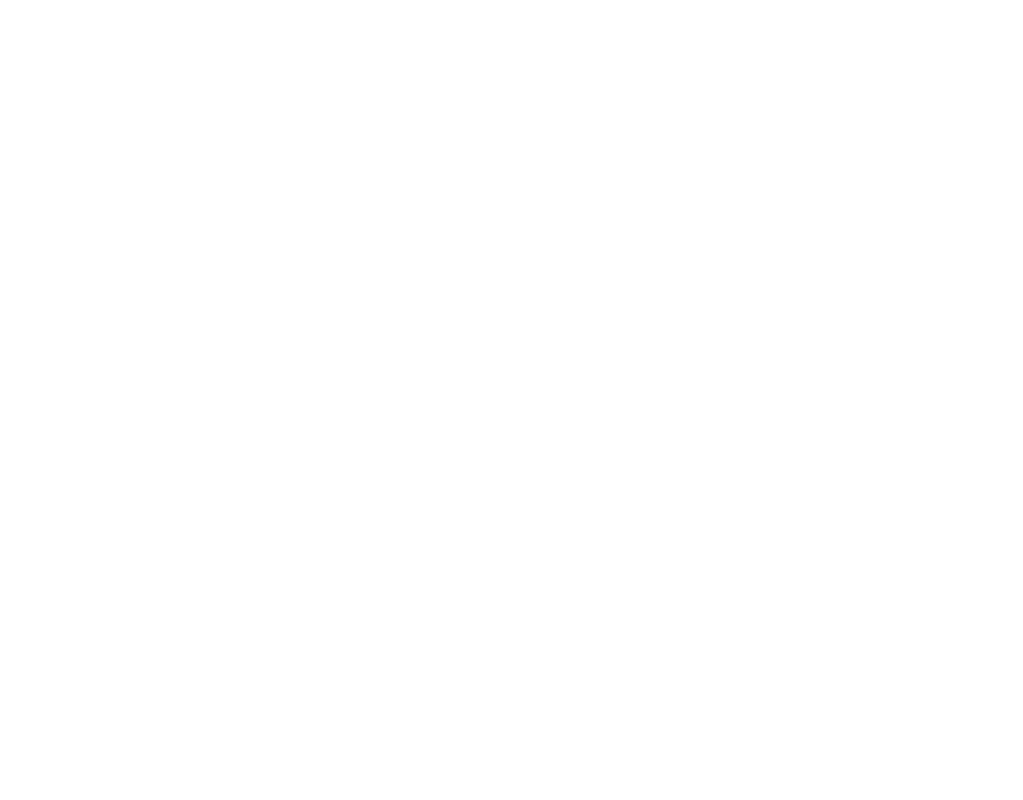
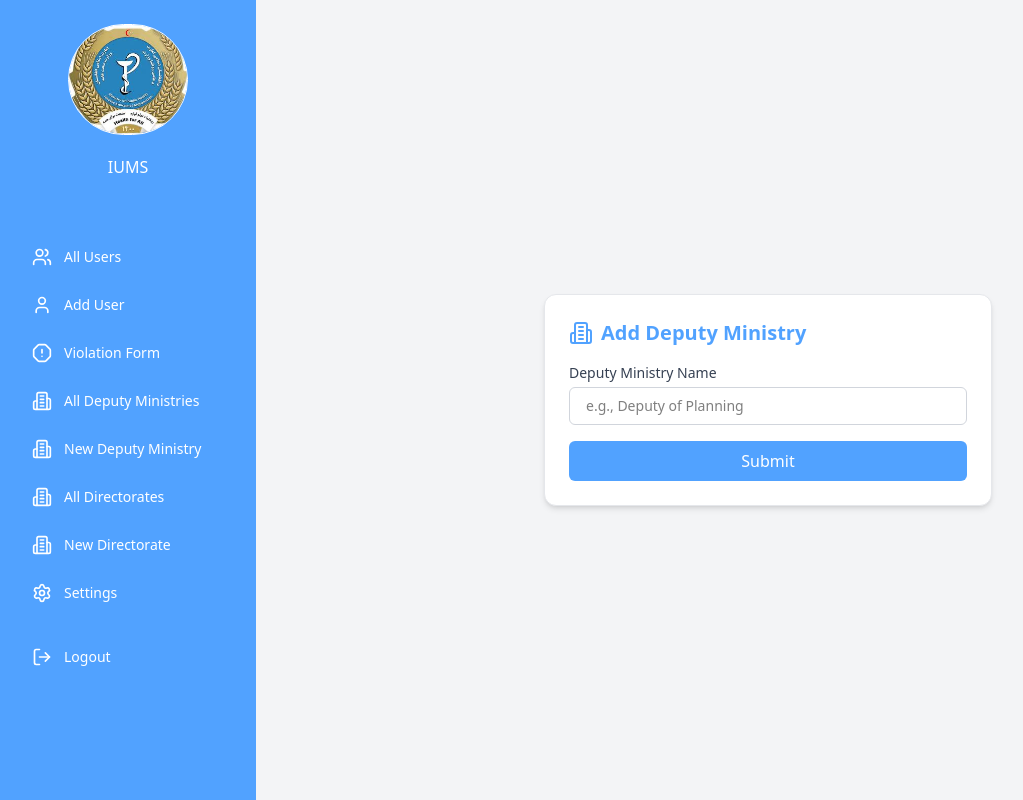
Before and after one commit to fiafghan/internet-users-ms-frontend, a React (Vite) app: page /newdeputyministry in a window 1280 px wide. Before the commit this address had no page. Shown: the whole page, without its empty margins (0-1023 px from the left). Built offline with nearby package versions, Linux system fonts and the light colour scheme.

Commit message:
in sidebar - all deputy ministries, new deputy ministry, all directorate, new directorate were added!

```diff
--- a/src/App.tsx
+++ b/src/App.tsx
@@ -19,8 +19,8 @@
       <Routes>
       <Route path="/register" element={<RegisterForm />} />
       <Route path="/login" element={<LoginForm />} />
-      <Route path="/deputyministryform" element={<DeputyMinistryForm />} />
-      <Route path="/allministries" element={<AllMinistries />} />
+      <Route path="/newdeputyministry" element={<DeputyMinistryForm />} />
+      <Route path="/alldeputyministries" element={<AllMinistries />} />
       <Route path="/newdirectorate" element={<NewDirectorate />} />
       <Route path="/alldirectorates" element={<AllDirectorates />} />
       <Route path="/adduser" element={<PrivateRoute><InternetUserAddForm /></PrivateRoute>} />
--- a/src/DeputyMinistryForm.tsx
+++ b/src/DeputyMinistryForm.tsx
@@ -44,8 +44,8 @@
       <div className="flex-1 flex items-center justify-center px-4 py-8">
         <div className="max-w-md w-full bg-white p-6 rounded-xl shadow-md border border-gray-200">
           <div className="flex items-center gap-2 mb-4">
-            <Building2 className="text-blue-500 w-6 h-6" />
-            <h1 className="text-xl font-semibold text-blue-700">Add Deputy Ministry</h1>
+            <Building2 className="text-blue-400 w-6 h-6" />
+            <h1 className="text-xl font-semibold text-blue-400">Add Deputy Ministry</h1>
           </div>
 
           <form onSubmit={handleSubmit} className="space-y-4">
@@ -69,7 +69,7 @@
             <button
               type="submit"
               disabled={loading}
-              className="w-full flex items-center justify-center gap-2 bg-blue-500 hover:bg-blue-600 text-white px-4 py-2 rounded-md transition"
+              className="w-full flex items-center justify-center gap-2 bg-blue-400 hover:bg-blue-300 text-white px-4 py-2 rounded-md transition"
             >
               {loading && <Loader2 className="animate-spin w-4 h-4" />}
               Submit
--- a/src/components/Sidebar.tsx
+++ b/src/components/Sidebar.tsx
@@ -1,5 +1,5 @@
 import { useNavigate } from "react-router-dom";
-import { User, Settings, AlertOctagon, Users, LogOut } from "lucide-react";
+import { User, Settings, AlertOctagon, Users, LogOut, Building2 } from "lucide-react";
 import { motion } from "framer-motion";
 import type { JSX } from "react";
 
@@ -18,6 +18,11 @@
   { id: 1, label: "All Users", icon: <Users className="w-5 h-5" />, path: "/" },
   { id: 2, label: "Add User", icon: <User className="w-5 h-5" />, path: "/adduser" },
   { id: 3, label: "Violation Form", icon: <AlertOctagon className="w-5 h-5" />, path: "/addviolation" },
+  { id: 7, label: "All Deputy Ministries", icon: <Building2 className="w-5 h-5" />, path: "/alldeputyministries" },
+  { id: 8, label: "New Deputy Ministry", icon: <Building2 className="w-5 h-5" />, path: "/newdeputyministry" },
+  { id: 9, label: "All Directorates", icon: <Building2 className="w-5 h-5" />, path: "/alldirectorates" },
+  { id: 10, label: "New Directorate", icon: <Building2 className="w-5 h-5" />, path: "/newdirectorate" },
+
 
   // ✅ Add System User (admin only)
   ...(isAdmin ? [{
```
